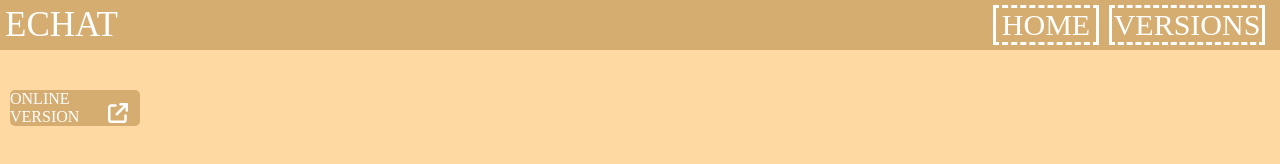
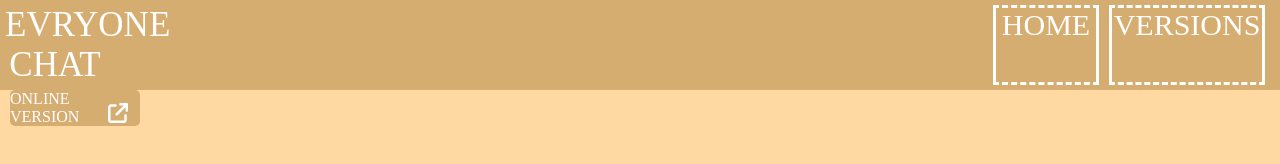
Before and after one commit to ECHAT-retro/main-page, a plain HTML site: page index.html in a window 1280 px wide. Drawn offline with Linux system fonts and the light colour scheme.

Commit message:
Update index.html

```diff
--- a/index.html
+++ b/index.html
@@ -7,11 +7,11 @@
     <link rel="stylesheet" href="style.css">
     <script src="https://kit.fontawesome.com/a076d05399.js" crossorigin="anonymous"></script>
     <script src="index.js" defer></script>
-    <title>Document</title>
+    <title>EVRYONE CHAT</title>
 </head>
 <body>
     <div id="bar-menu">
-        <p>ECHAT</p>
+        <p>EVRYONE CHAT</p>
         <div id="buttons">
             <div style="margin-right: 10px;"></div>
             <a z-index=2 style="width: 150px;" id="versionsbtn">VERSIONS</a>
```
